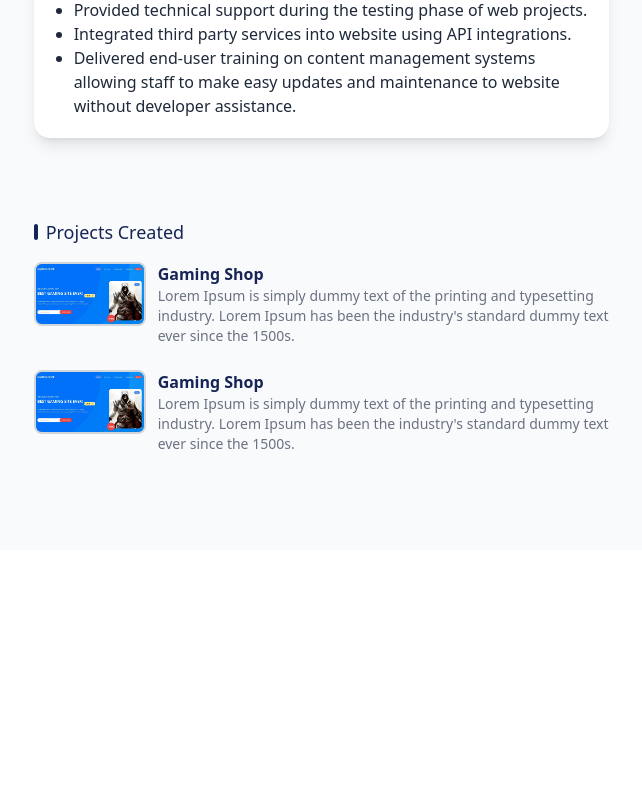
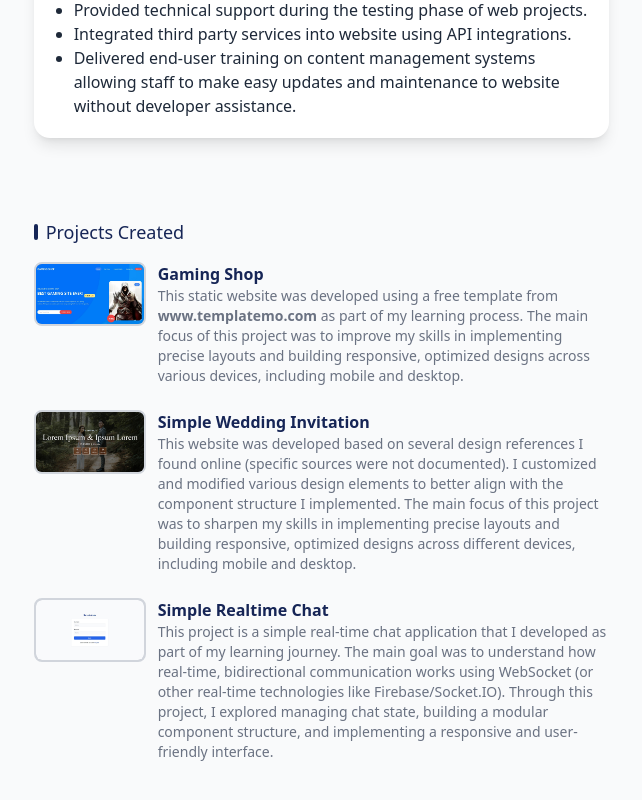
Before and after one commit to reanru/my-profile, a React (Vite) app: page / in a window 1280 px wide. Shown: the part 1390-2190 px from the top of the page, without its empty margins (607-1249 px from the left). Before the commit the page ends 1940 px from the top, so only its background shows below. Built offline with nearby package versions, Linux system fonts and the light colour scheme.

Commit message:
update list project created

```diff
--- a/src/layout/views/index.jsx
+++ b/src/layout/views/index.jsx
@@ -11,6 +11,8 @@ import { SiRedux, SiPostman } from "react-icons/si";
 
 import foto from "../../assets/foto.jpg";
 import gamingShopImg from "../../assets/gaming-shop.jpg";
+import weddingInvImg from "../../assets/wedding-invitation.jpg";
+import realtimeChatImg from "../../assets/realtime-chat.jpg";
 // import { data } from "react-router-dom";
 
 export default function Index() {
@@ -31,8 +33,9 @@ export default function Index() {
     ]
 
     const projects = [
-        { image : gamingShopImg, name: "Gaming Shop", description : "Lorem Ipsum is simply dummy text of the printing and typesetting industry. Lorem Ipsum has been the industry's standard dummy text ever since the 1500s." },
-        { image : gamingShopImg, name: "Gaming Shop", description : "Lorem Ipsum is simply dummy text of the printing and typesetting industry. Lorem Ipsum has been the industry's standard dummy text ever since the 1500s." }
+        { image : gamingShopImg, name: "Gaming Shop", description : "This static website was developed using a free template from <strong>www.templatemo.com</strong> as part of my learning process. The main focus of this project was to improve my skills in implementing precise layouts and building responsive, optimized designs across various devices, including mobile and desktop." },
+        { image : weddingInvImg, name: "Simple Wedding Invitation", description : "This website was developed based on several design references I found online (specific sources were not documented). I customized and modified various design elements to better align with the component structure I implemented. The main focus of this project was to sharpen my skills in implementing precise layouts and building responsive, optimized designs across different devices, including mobile and desktop." },
+        { image : realtimeChatImg, name: "Simple Realtime Chat", description : "This project is a simple real-time chat application that I developed as part of my learning journey. The main goal was to understand how real-time, bidirectional communication works using WebSocket (or other real-time technologies like Firebase/Socket.IO). Through this project, I explored managing chat state, building a modular component structure, and implementing a responsive and user-friendly interface." }
     ]
 
     return (
@@ -181,7 +184,7 @@ export default function Index() {
 
                                             <div className="flex flex-col">
                                                 <span className="font-semibold text-blue-950">{data.name}</span>
-                                                <span className="text-sm text-gray-500">{data.description}</span>
+                                                <span className="text-sm text-gray-500" dangerouslySetInnerHTML={{__html : data.description}} />
                                             </div>
                                         </div>
                                     )) }
```
Also changed, not shown: src/assets/realtime-chat.jpg (added), src/assets/wedding-invitation.jpg (added).
